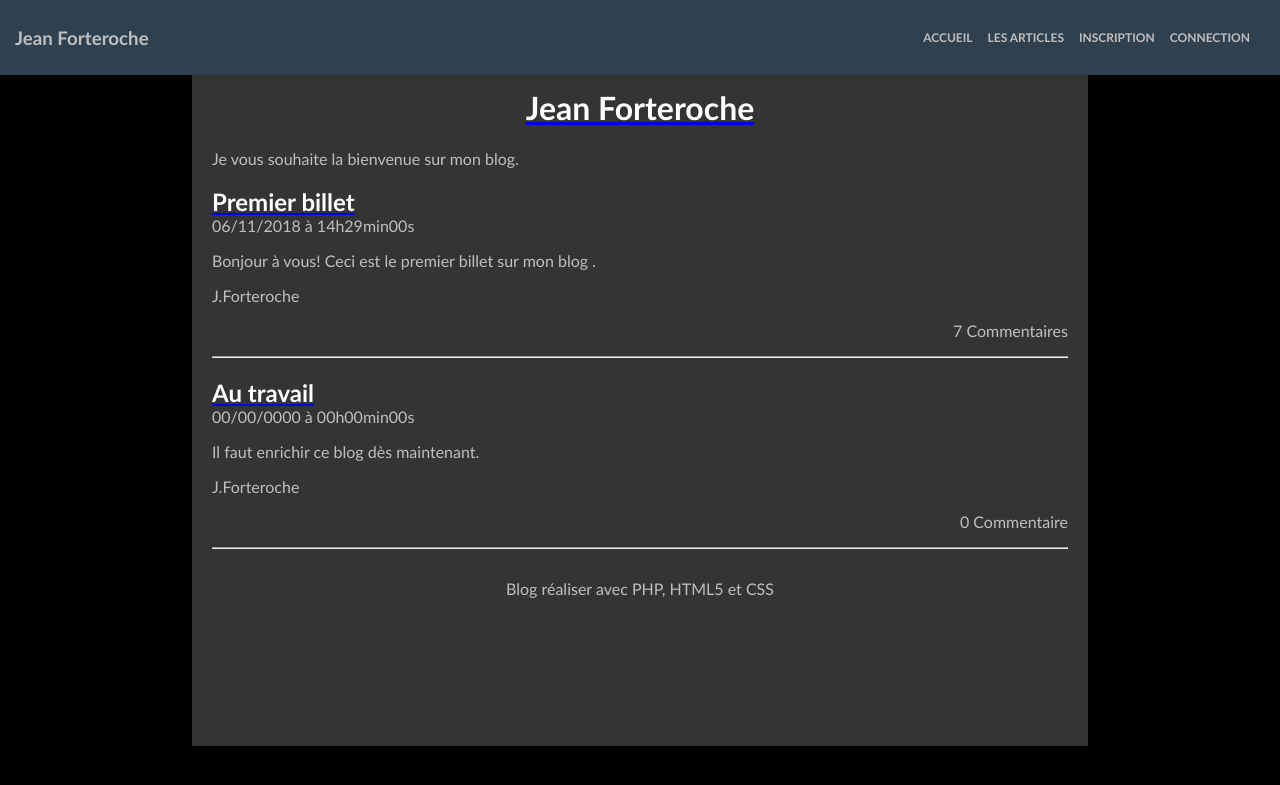
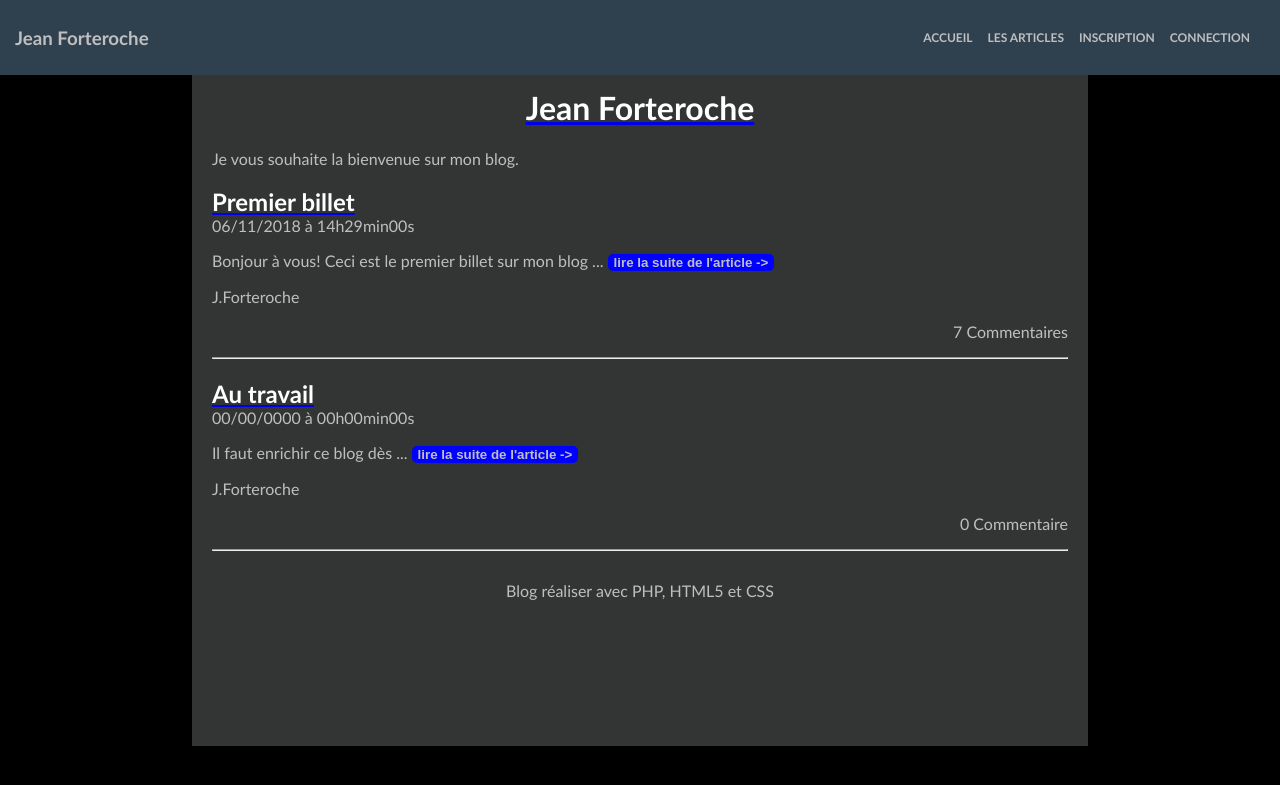
Before and after one commit to MathieuMT/simpleBlog, a PHP site: page /index.php?action=showPosts in a window 1280 px wide. Shown: the top 785 px of the page. Run offline with PHP 8.4, Linux system fonts and the light colour scheme; data comes from the database, SQL or seed files in the repository; some libraries are stand-ins or nearby versions.

Commit message:
Création d'une liste d'extraits d'articles dans la page ACCUEIL et LES ARTICLES

```diff
--- a/Content/style.css
+++ b/Content/style.css
@@ -28,6 +28,18 @@ h1 {
 
 .postTitle {
     margin-bottom: 0px;
+}
+
+a#link_totalPost {
+    text-decoration: none;
+}
+
+input#btn_totalPost {
+    background-color: blue;
+    color: #bfbfbf;
+    border-radius: 5px;
+    border: none;
+    font-weight: bold;
 }
 
 .nbComs{
--- /dev/null
+++ b/Controller/ListPostsController.php
@@ -0,0 +1,21 @@
+<?php
+
+require_once 'Model/PostManager.php';
+require_once 'View/View.php';
+
+
+class ListPostsController {
+    private $post;
+
+    public function __construct(){
+        $this->post = new PostManager();
+    }
+
+    // Show list of all blog posts
+    public function listPosts() {
+        $posts = $this->post->getExtractPostsWithNumberOfComments();
+        $view = new View('listPostsView');
+        $view->generate(array('posts' => $posts));
+    }
+
+}
--- a/Controller/Router.php
+++ b/Controller/Router.php
@@ -1,6 +1,8 @@
 <?php
 
 require_once 'Controller/HomeController.php';
+
+require_once 'Controller/ListPostsController.php';
 require_once 'Controller/PostController.php';
 require_once 'Controller/RegistrationController.php';
 require_once 'Controller/ConnexionController.php';
@@ -13,6 +15,8 @@ class Router {
 
     public function __construct() {
         $this->homeCtrl = new HomeController();
+
+        $this->listPostsCtrl = new ListPostsController();
         $this->postCtrl = new PostController();
         $this->registrCtrl = new RegistrationController();
         $this->connexCtrl = new ConnexionController();
@@ -31,7 +35,7 @@ class Router {
                             throw new Exception("Identifiant de billet non valide");
                 }
                 else if ($_GET['action'] == 'showPosts') {
-                    $this->homeCtrl->home();
+                    $this->listPostsCtrl->listPosts();
                 }
                 else if ($_GET['action'] == 'comment') {
                         $author = $this->getParameter($_POST, 'author');
--- a/Model/PostManager.php
+++ b/Model/PostManager.php
@@ -35,4 +35,15 @@ class PostManager extends Model {
         return $articles;
     }
 
+    // Return extract of all articles with their number of comments per article:
+    public function getExtractPostsWithNumberOfComments() {
+
+        $sql = 'SELECT p.id, p.title, left(p.content,150) AS extract, p.author, DATE_FORMAT(p.creation_date, \'%d/%m/%Y à %Hh%imin%ss\') AS creation_date_fr, COUNT(c.post_id) AS nb_comments FROM posts p LEFT JOIN comments c ON p.id = c.post_id GROUP BY p.id, c.post_id';
+
+        $nbCommentByExtractPost = $this->executeQuery($sql);
+        $extractArticles = $nbCommentByExtractPost->fetchAll();
+
+        return $extractArticles;
+    }
+
 }
--- /dev/null
+++ b/View/listPostsview.php
@@ -0,0 +1,31 @@
+<!-- listPosts view -->
+<?php $this->title = 'Jean Forteroche'; ?>
+
+
+<?php foreach ($posts as $post): ?>
+
+<?php
+// CUTTING THE END OF THE EXTRACT WITH A SPACE:
+$extract = $post['extract'];
+//var_dump($extract);
+
+$space = strrpos($extract, ' ');
+//var_dump($space);
+
+$extractWithSpace = substr($extract,0,$space);
+//var_dump($extractWithSpace);
+
+?>
+
+    <article>
+        <header>
+            <a href="<?= "index.php?action=post&amp;id=" . $post['id'] ?>"><h1 class="postTitle"><?= $post['title'] ?></h1>
+            </a>
+            <time><?= $post['creation_date_fr'] ?></time>
+        </header>
+        <p><?= $extractWithSpace ?> ... <a id="link_totalPost" href="<?= "index.php?action=post&amp;id=" . $post['id'] ?>"><input id="btn_totalPost" type="button" value="lire la suite de l'article -><?php $post['title'] ?>" /></a></p>
+            <p><?= $post['author'] ?></p>
+            <p class="nbComs"><?= $post['nb_comments'] ?> Commentaire<?php if($post['nb_comments'] > 1) echo 's';?></p>
+    </article>
+    <hr />
+<?php endforeach; ?>
```
